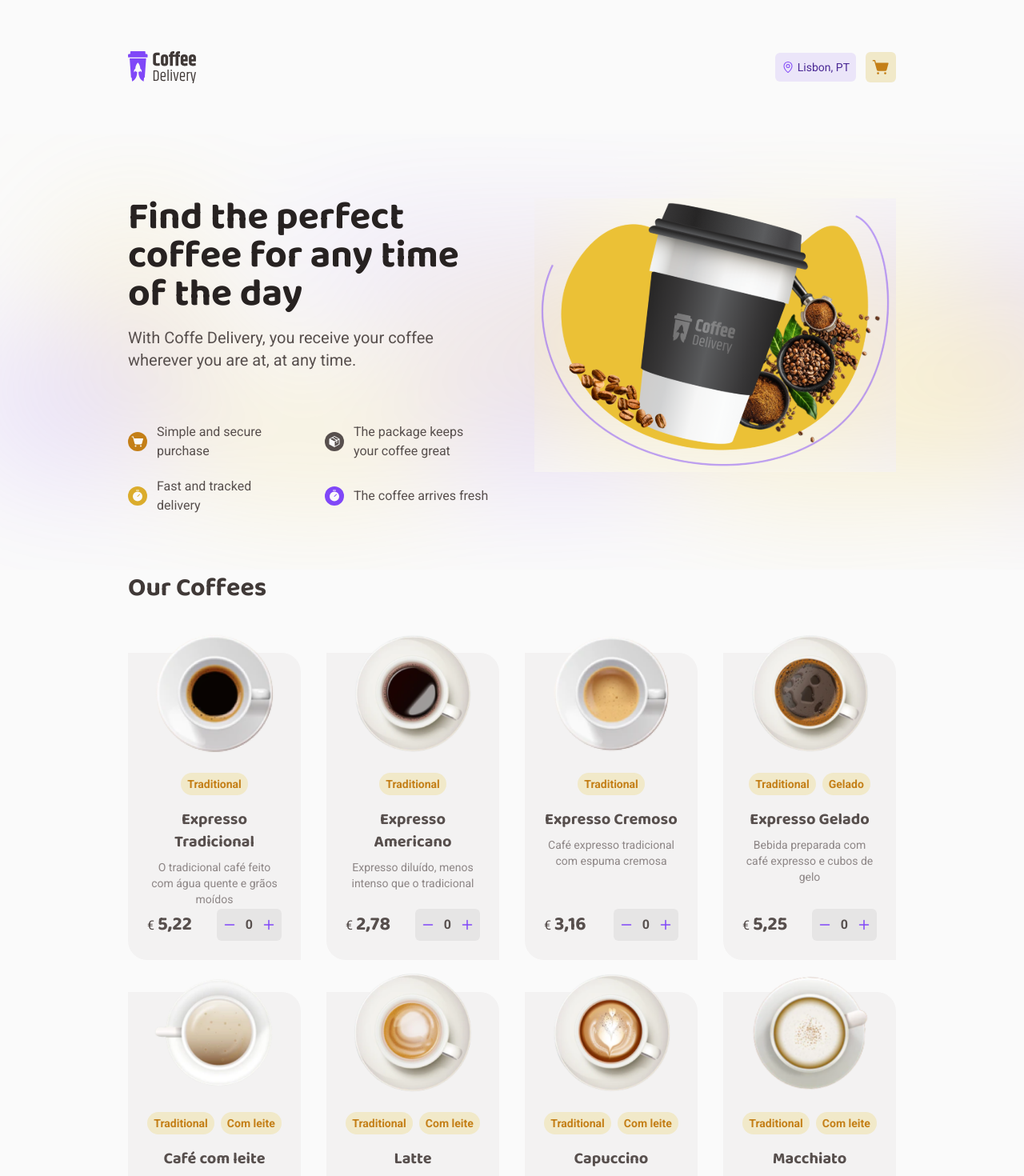
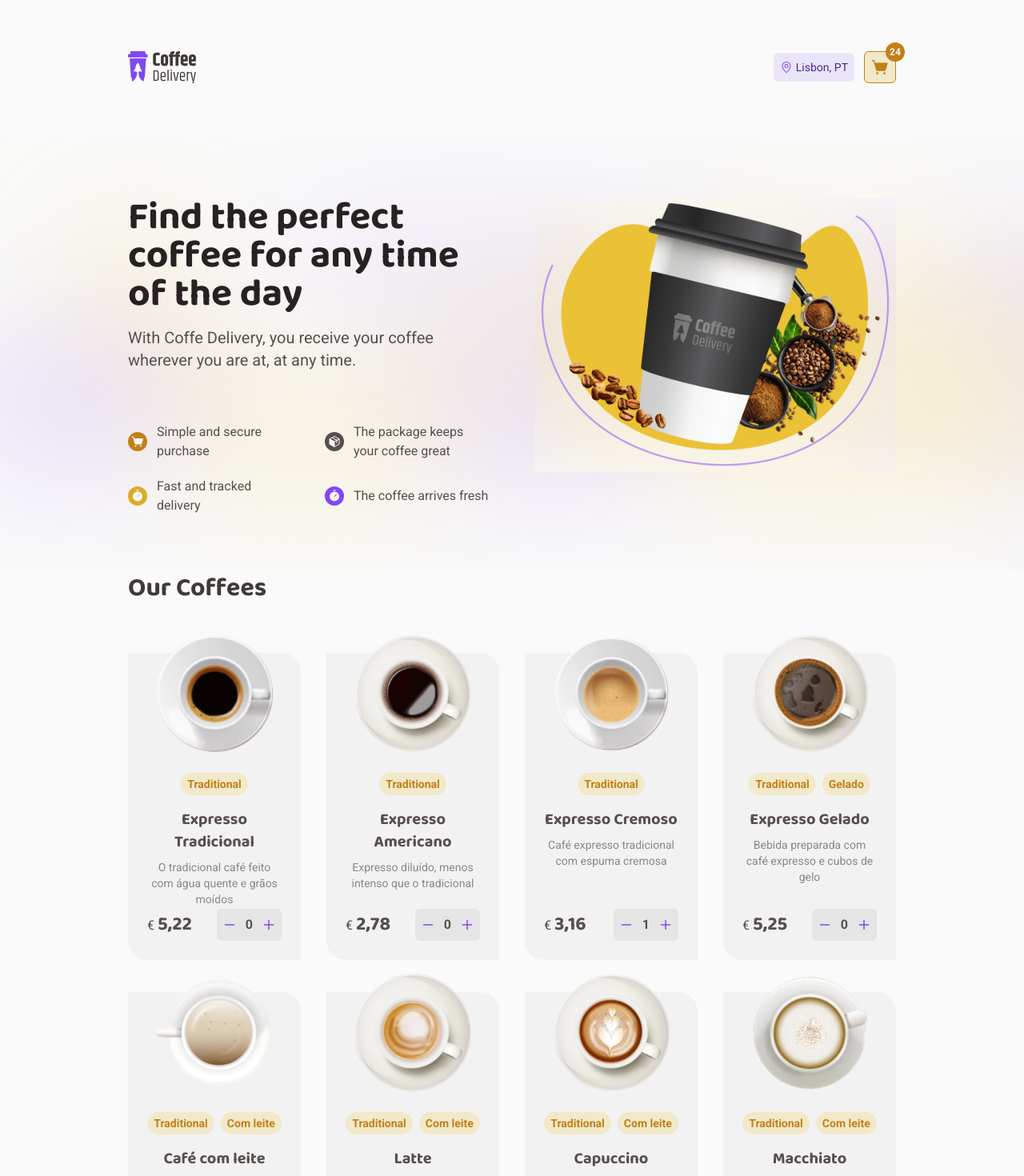
Before and after one commit to darlysson/coffee-delivery, a Next.js app: page / in a window 1280 px wide. Shown: the top 1470 px of the page at 80% size. Built offline with nearby package versions, Linux system fonts and the light colour scheme.

Commit message:
Added cart items amount

```diff
--- a/src/components/CoffeList.tsx
+++ b/src/components/CoffeList.tsx
@@ -1,14 +1,17 @@
-import data from '../data.json';
+import { CoffeesContext } from '@/pages/_app';
+import { useContext } from 'react';
 import { CoffeeCard } from "./CoffeeCard";
 import { LayoutSection } from "./LayoutSection";
 
 export function CoffeList() {
+  const { coffees } = useContext(CoffeesContext)
+
   return (
     <LayoutSection>
       <h2 className='text-title-32 font-baloo text-subtitle mb-14'>Our Coffees</h2>
 
       <ul className="grid grid-cols-4 gap-x-8 gap-y-10">
-        {data.coffees.map(({ id, image, title, labels, description, price, quantity }) => {
+        {coffees.map(({ id, image, title, labels, description, price, quantity }) => {
           return (
             <CoffeeCard
               key={id}
--- a/src/components/Header.tsx
+++ b/src/components/Header.tsx
@@ -1,10 +1,15 @@
+import { CoffeesContext } from '@/pages/_app';
 import { MapPin, ShoppingCartSimple } from '@phosphor-icons/react';
+import clsx from 'clsx';
 import Image from "next/image";
 import Link from "next/link";
+import { useContext } from 'react';
 import { Icon } from './Icon';
 import { LayoutSection } from './LayoutSection';
 
 export function Header() {
+  const { sumOfAllCoffees } = useContext(CoffeesContext)
+
   return (
     <LayoutSection>
       <header className="flex justify-between items-center py-16 ">
@@ -19,9 +24,14 @@ export function Header() {
             <span className="text-sm">Lisbon, PT</span>
           </div>
 
-          {/* Apply these classes only if there's at least 1 item in the card => border border-darkYellow animate-checkout */}
-          <Link href="/checkout" className="p-1 bg-lightYellow no-underline rounded-md">
+          <Link href="/checkout" className={clsx('p-1 bg-lightYellow no-underline rounded-md relative', sumOfAllCoffees > 0 && 'border border-darkYellow animate-checkout')}>
             <Icon icon={ShoppingCartSimple} className="text-darkYellow" size={22} />
+
+            {sumOfAllCoffees > 0 && (
+              <div className="bg-darkYellow text-xs text-white rounded-full p-1 align-middle flex items-center justify-center h-6 w-6 text-center font-bold absolute -top-3 -right-3">
+                {sumOfAllCoffees}
+              </div>
+            )}
           </Link>
         </div>
       </header>
--- a/src/data.json
+++ b/src/data.json
@@ -25,7 +25,7 @@
       "title": "Expresso Cremoso",
       "description": "Café expresso tradicional com espuma cremosa",
       "price": "3,16",
-      "quantity": 0
+      "quantity": 1
     },
     {
       "id": 4,
@@ -70,7 +70,7 @@
       "title": "Macchiato",
       "description": "Café expresso misturado com um pouco de leite quente e espuma",
       "price": "1,20",
-      "quantity": 0
+      "quantity": 3
     },
     {
       "id": 9,
@@ -97,7 +97,7 @@
       "title": "Cubano",
       "description": "Drink gelado de café expresso com rum, creme de leite e hortelã",
       "price": "7,25",
-      "quantity": 0
+      "quantity": 12
     },
     {
       "id": 12,
@@ -115,7 +115,7 @@
       "title": "Árabe",
       "description": "Bebida preparada com grãos de café árabe e especiarias",
       "price": "5,20",
-      "quantity": 0
+      "quantity": 5
     },
     {
       "id": 14,
@@ -124,7 +124,7 @@
       "title": "Irlandês",
       "description": "Bebida à base de café, uísque irlandês, açúcar e chantilly",
       "price": "9,99",
-      "quantity": 0
+      "quantity": 2
     }
   ]
 }
--- a/src/pages/_app.tsx
+++ b/src/pages/_app.tsx
@@ -1,21 +1,52 @@
-import { Header } from '@/components/Header'
-import '@/styles/global.css'
-import type { AppProps } from 'next/app'
-import { createContext, useState } from 'react'
+import { Header } from '@/components/Header';
+import '@/styles/global.css';
+import type { AppProps } from 'next/app';
+import { createContext, useEffect, useState } from 'react';
+import data from '../data.json';
+
+interface CoffeeProps {
+  id: number
+  image: string
+  labels: string[]
+  title: string
+  description: string
+  price: string
+  quantity: number
+}
+
+export const CoffeesContext = createContext<{ coffees: CoffeeProps[], sumOfAllCoffees: number }>({
+  coffees: [],
+  sumOfAllCoffees: 0
+})
 
 export default function App({ Component, pageProps }: AppProps) {
-  const AppContext = createContext({})
-  const [coffess, setCoffees] = useState([])
+  const [coffees, setCoffees] = useState<CoffeeProps[]>([])
+  // const [sumOfAllCoffees, setSumOfAllCoffees] = useState(0)
+
+  useEffect(() => {
+    setCoffees(data.coffees)
+  }, [])
+
+  // useEffect(() => {
+  //   setSumOfAllCoffees(coffeeSum)
+  // }, [coffees])
+
+  const coffeeSum = coffees.reduce((acc, coffees) => acc + coffees.quantity, 0)
 
   // List of all coffees
   // List of all coffees where quantity is !== de 0 (filter)
   // quantity = reduce no array de coffees somando todas as quantities
   // Add and remove items On click
 
+
+
+  // function handleAddCoffee() {}
+  // function handleRemoveCoffee() {}
+
   return (
-    <AppContext.Provider value={{}}>
+    <CoffeesContext.Provider value={{ coffees, sumOfAllCoffees: coffeeSum }}>
       <Header />
       <Component {...pageProps} />
-    </AppContext.Provider>
+    </CoffeesContext.Provider>
   )
 }
```
